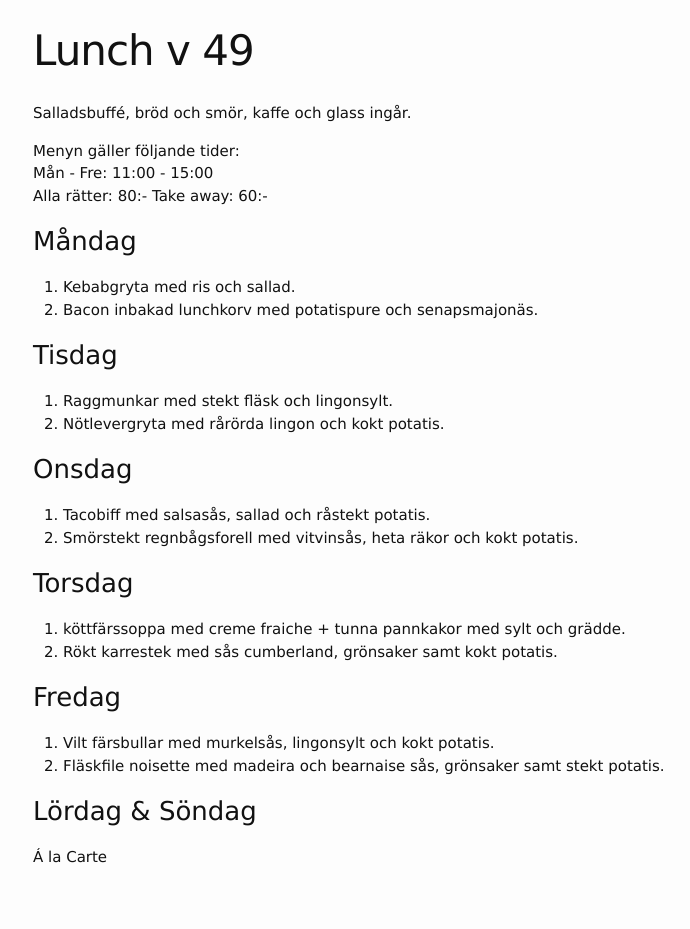
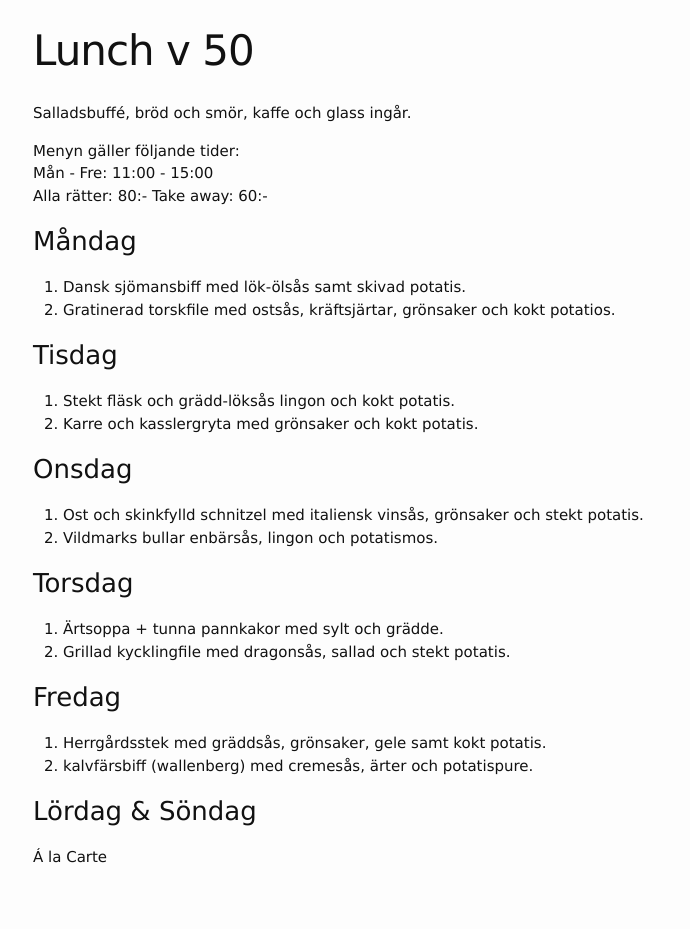
Before and after one commit to FarInn62/farinn62.github.io, a Jekyll site: the page built from lunch.md, in a window 1280 px wide. Shown: the whole page, without its empty margins (237-927 px from the left). Built offline with Jekyll 4.4.1, drawn with Linux system fonts in a browser that asks for light colours.

Commit message:
Update lunch.md

```diff
--- a/lunch.md
+++ b/lunch.md
@@ -1,6 +1,6 @@
 ---
 layout: foodmenu
-title: Lunch v 49
+title: Lunch v 50
 permalink: /lunch/
 published: true
 ---
@@ -12,28 +12,28 @@ Alla rätter: 80:- Take away: 60:-
 
 ### Måndag
 
-1. Kebabgryta med ris och sallad.
-2. Bacon inbakad lunchkorv med potatispure och senapsmajonäs.
+1. Dansk sjömansbiff med lök-ölsås samt skivad potatis.
+2. Gratinerad torskfile med ostsås, kräftsjärtar, grönsaker och kokt potatios.
 
 ### Tisdag
 
-1. Raggmunkar med stekt fläsk och lingonsylt.
-2. Nötlevergryta med rårörda lingon och kokt potatis.
+1. Stekt fläsk och grädd-löksås lingon och kokt potatis.
+2. Karre och kasslergryta med grönsaker och kokt potatis.
 
 ### Onsdag
 
-1. Tacobiff med salsasås, sallad och råstekt potatis.
-2. Smörstekt regnbågsforell med vitvinsås, heta räkor och kokt potatis.
+1. Ost och skinkfylld schnitzel med italiensk vinsås, grönsaker och stekt potatis.
+2. Vildmarks bullar enbärsås, lingon och potatismos.
 
 ### Torsdag
 
-1. köttfärssoppa med creme fraiche + tunna pannkakor med sylt och grädde.
-2. Rökt karrestek med sås cumberland, grönsaker samt kokt potatis.
+1. Ärtsoppa + tunna pannkakor med sylt och grädde.
+2. Grillad kycklingfile med dragonsås, sallad och stekt potatis.
 
 ### Fredag
 
-1. Vilt färsbullar med murkelsås, lingonsylt och kokt potatis.
-2. Fläskfile noisette med madeira och bearnaise sås, grönsaker samt stekt potatis.
+1. Herrgårdsstek med gräddsås, grönsaker, gele samt kokt potatis.
+2. kalvfärsbiff (wallenberg) med cremesås, ärter och potatispure.
 
 ### Lördag & Söndag
 
```
